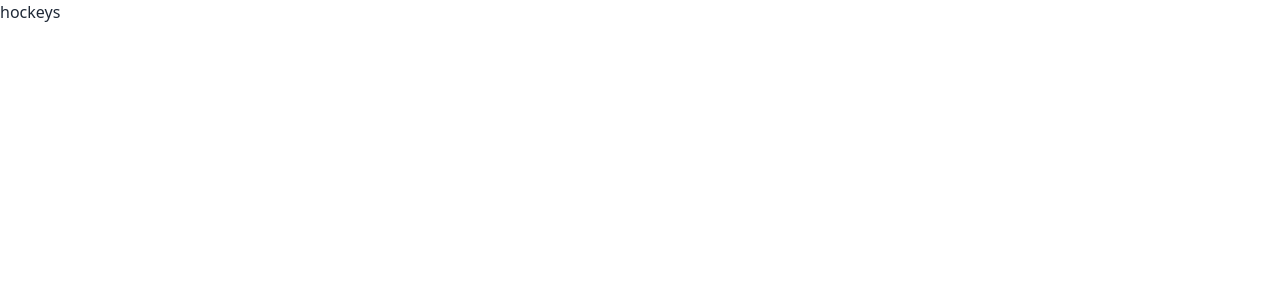
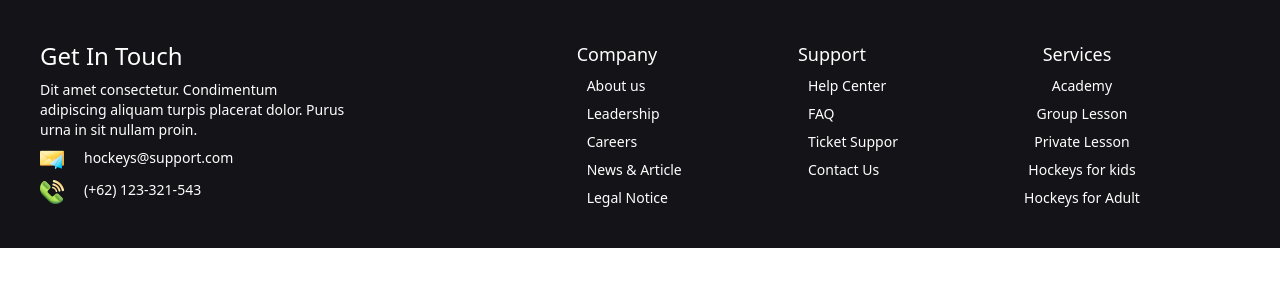
Before and after one commit to nusratjahanlima/hockeys-tailwind-daisyui, a plain HTML site: page index.html in a window 1280 px wide. Drawn offline with nearby package versions, Linux system fonts and the light colour scheme.

Commit message:
footer section

```diff
--- a/index.html
+++ b/index.html
@@ -10,7 +10,57 @@
 </head>
 
 <body>
-<h1>hockeys</h1>
+
+    <header>
+
+    </header>
+
+    <main>
+
+    </main>
+
+    <footer class="footer p-10 bg-base-200 text-base-content bg-[#131318] text-white">
+        <aside>
+            <h3 class="text-2xl">Get In Touch</h3>
+            <p>Dit amet consectetur. Condimentum <br> adipiscing aliquam turpis placerat dolor. Purus <br> urna in sit
+                nullam proin.</p>
+                <aside class="flex flex-row gap-5">
+                    <img class="w-[24px] h-[24px]" src="Images/Group 1171275318.png" alt="" width="[30px]">
+                    <p>hockeys@support.com</p>
+                </aside>
+                <aside class="flex flex-row gap-5" >
+                    <img class="w-[24px] h-[24px]" src="Images/Group 1171275317.png" alt="">
+                    <p>(+62) 123-321-543</p>
+                </aside>
+        </aside>
+        <p></p>
+
+            <nav>
+                <header class="text-lg text-white">Company</header>
+                <a class="link link-hover decoration-3 indent-2.5">About us</a>
+                <a class="link link-hover decoration-3 indent-2.5">Leadership</a>
+                <a class="link link-hover decoration-3 indent-2.5">Careers</a>
+                <a class="link link-hover decoration-3 indent-2.5">News & Article</a>
+                <a class="link link-hover decoration-3 indent-2.5">Legal Notice</a>
+            </nav>
+            <nav class="sm:flex-row-0">
+                <header class="text-lg text-white">Support</header>
+                <a class="link link-hover decoration-3 indent-2.5">Help Center</a>
+                <a class="link link-hover decoration-3 indent-2.5">FAQ</a>
+                <a class="link link-hover decoration-3 indent-2.5">Ticket Suppor</a>
+                <a class="link link-hover decoration-3 indent-2.5">Contact Us</a>
+            </nav>
+
+        <nav class="sm: place-items-center ">
+            <header class="text-lg text-white">Services</header>
+            <a class="link link-hover decoration-3 indent-2.5">Academy</a>
+            <a class="link link-hover decoration-3 indent-2.5">Group Lesson</a>
+            <a class="link link-hover decoration-3 indent-2.5">Private Lesson</a>
+            <a class="link link-hover decoration-3 indent-2.5">Hockeys for kids</a>
+            <a class="link link-hover decoration-3 indent-2.5">Hockeys for Adult</a>
+        </nav>
+    </footer>
+
 </body>
 
 </html>
```
